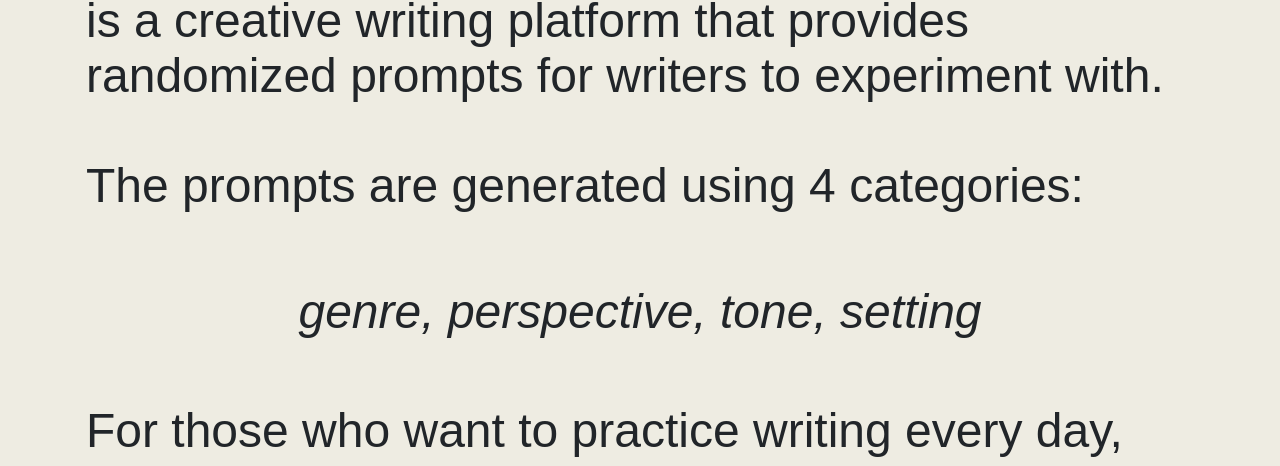
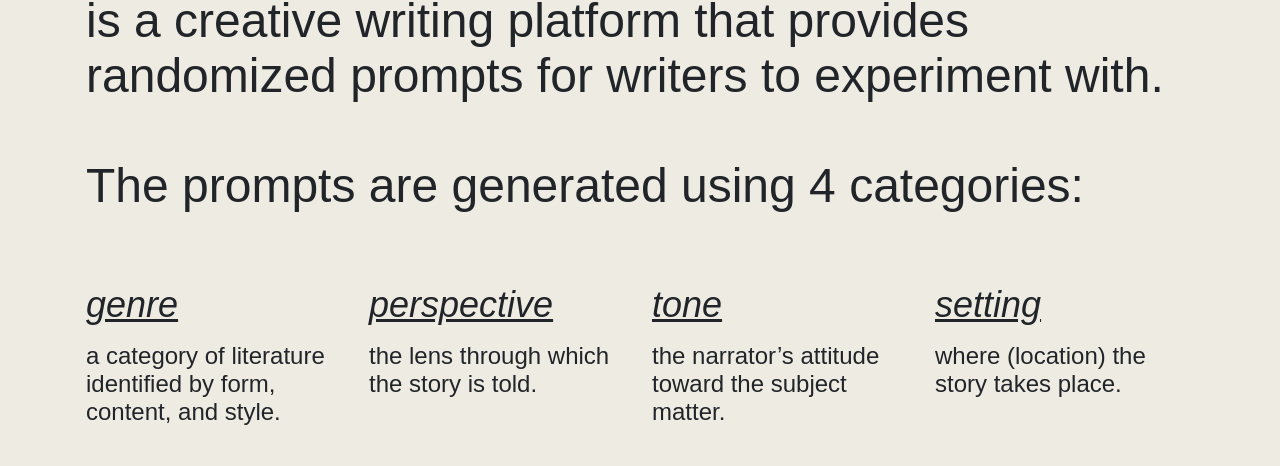
Before and after one commit to hwisor/hwisor.github.io, a plain HTML site: page Prompted Stories/index.html in a window 1280 px wide. Both pictures are taken after a click on the element "Prompted Stories". Shown: the part 327-793 px from the top of the page. Drawn offline with nearby package versions, Linux system fonts and the light colour scheme; a web font is replaced by a local one.

Commit message:
Last Minute Edits

```diff
--- a/Prompted Stories/index.html
+++ b/Prompted Stories/index.html
@@ -36,14 +36,28 @@
 
             The prompts are generated using 4 categories: <br><br>
 
-            <div class="text-center">
-            <p><em>genre, perspective, tone, setting </em><p>
-            </div><br><br>
+            <div class="row">
+                <div class="col-3">
+                    <p style="font-size:36px;"><u><em>genre</u></em></p>
+                    <p style="font-size:24px;">a category of literature identified by form, content, and style. </p>
+                </div>
 
-            <p>For those who want to practice writing every day, but have trouble with that first page. Whether these prompts inspire your next piece or gets the jumble out, we want to help get writing into your daily routine. </p> <br>
-            </div>
+                <div class="col-3">
+                    <p style="font-size:36px;"><u><em>perspective</u></em></p>
+                    <p style="font-size:24px;">the lens through which the story is told. </p>
+                </div>
+
+                <div class="col-3">
+                    <p style="font-size:36px;"><u><em>tone</u></em></p>
+                    <p style="font-size:24px;">the narrator’s attitude toward the subject matter.</p>
+                </div>
+
+                <div class="col-3">
+                    <p style="font-size:36px;"><u><em>setting</u></em></p>
+                    <p style="font-size:24px;">where (location) the story takes place. </p><br>
+                </div>
+            </div> <br><br>
         </div>
-</div>
 
 <script>
 function toggle(id) {
```
